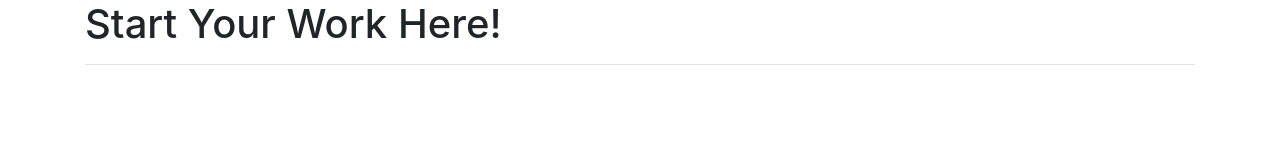
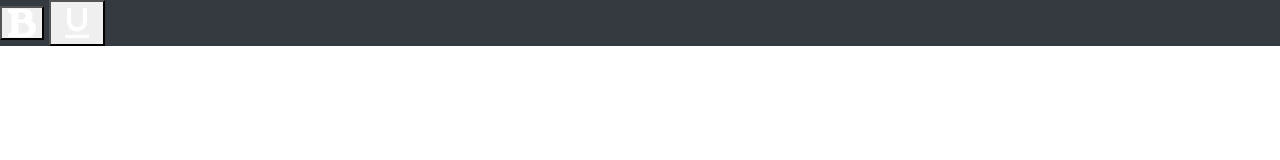
Before and after one commit to shanudil123/assignment1_Ct_2019_019, a plain HTML site: page index.html in a window 1280 px wide. Drawn offline with nearby package versions, Linux system fonts and the light colour scheme.

Commit message:
Feature one added

```diff
--- a/index.html
+++ b/index.html
@@ -14,12 +14,16 @@
 
 <body>
 
-    <!--  Remove this div once you are started -->
-    <div class="container">
-        <div class="row">
-            <div class="col-md-12">
-                <h1>Start Your Work Here!</h1>
-                <hr>
+    <div>
+        <div class="toolbar bg-dark">
+            <button class = "bold"  onclick="bold()">
+                <img src="Resources/bold-xxl.png" width="28" >
+            </button>
+
+            <button class = "underline" onclick="underline()">
+                <img src="Resources/format_underline_white_192x192.png" width="40" >
+            </button>
+
             </div>
         </div>
     </div>
--- /dev/null
+++ b/style.css
@@ -0,0 +1,15 @@
+button{
+    border: none;
+    background: none;
+    height: 60px;
+    outline: none;
+
+
+}
+
+button:hover{
+    background: #f54141;
+
+
+
+}
```
Also changed, not shown: main.js (added, +9 -0 lines).
